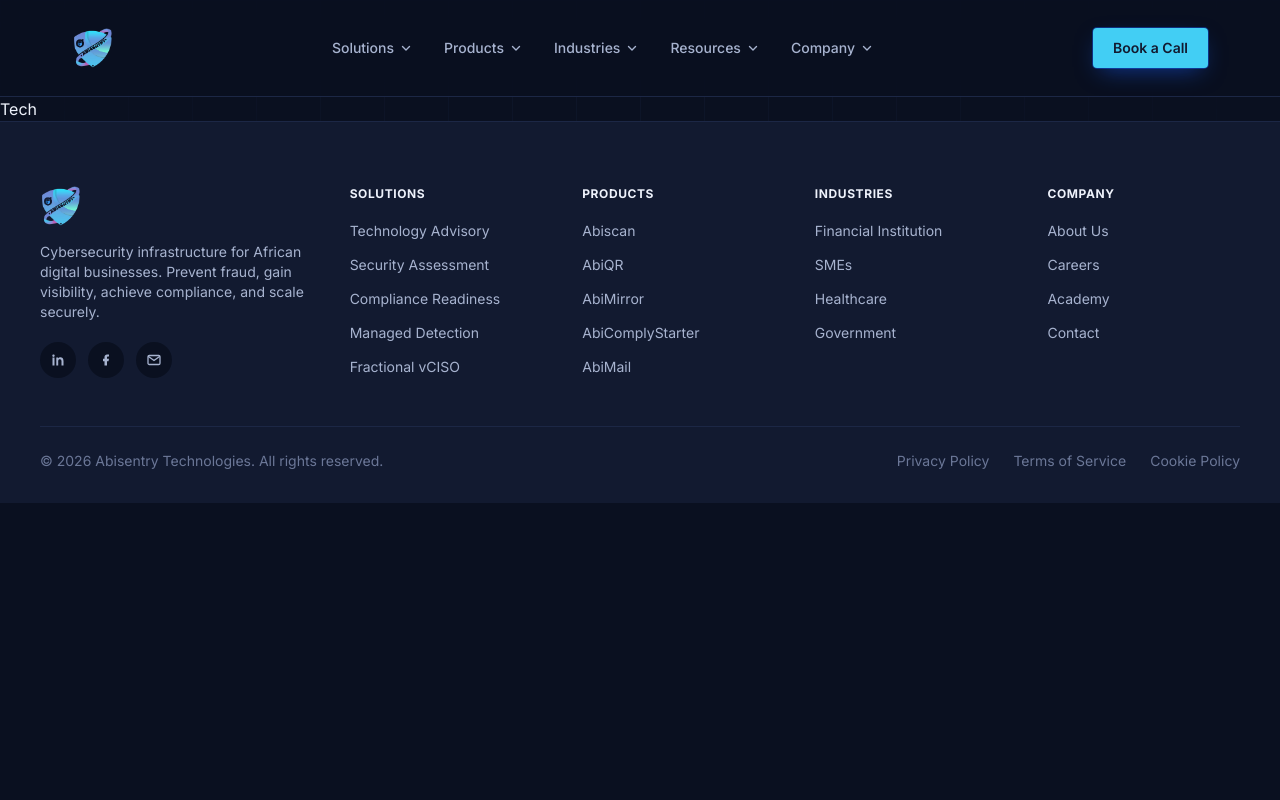
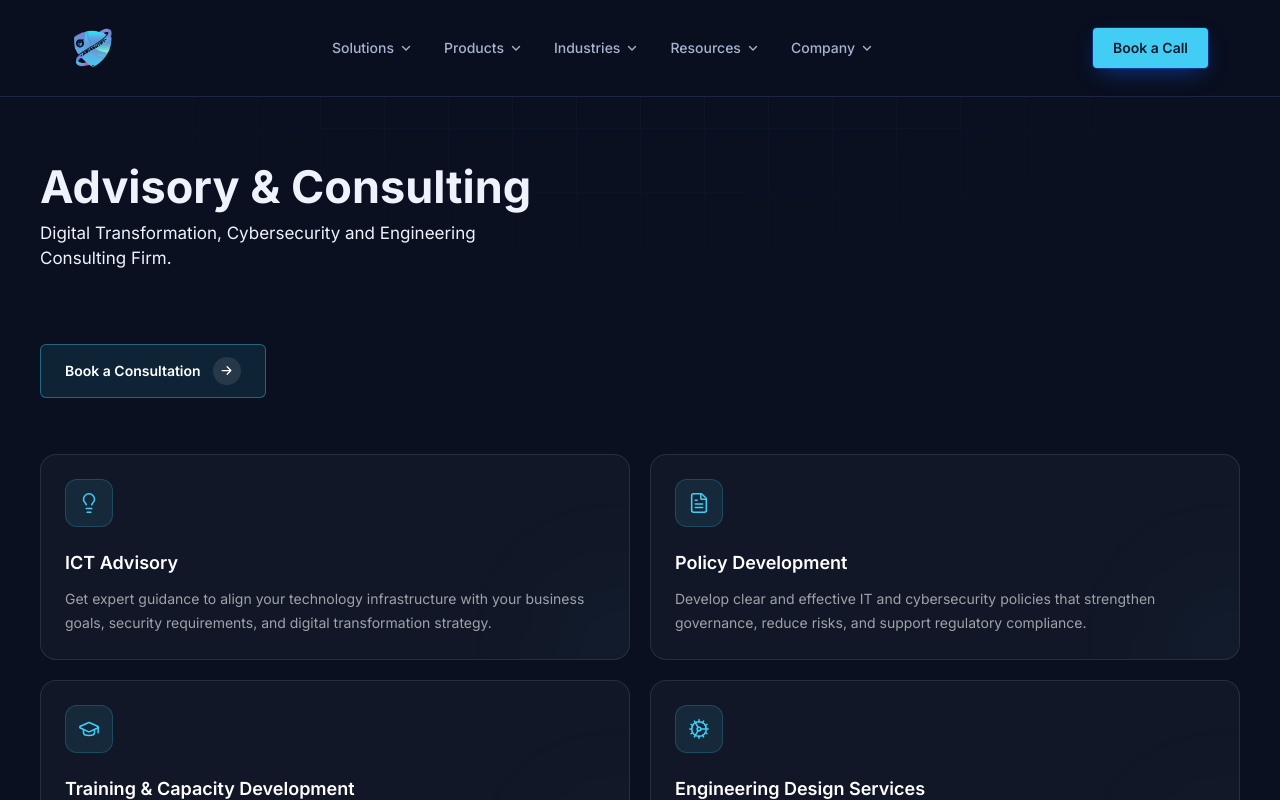
Before and after one commit to medinahakinsowon/abisentary, a React (Vite) app: page /techadvisor in a window 1280 px wide. Shown: the top 800 px of the page. Built offline with nearby package versions, Linux system fonts and the light colour scheme.

Commit message:
updated security assess page

```diff
--- a/src/components/HelperComponent.jsx
+++ b/src/components/HelperComponent.jsx
@@ -12,6 +12,7 @@
   body,
   center = false,
   className = "",
+  span,
 }) {
   return (
     <div
@@ -24,13 +25,13 @@
   );
 }
 
-export function PageHeader({ status, title, body }) {
+export function PageHeader({ status, title, body, span }) {
   return (
     <section className="px-8 pb-6 pt-14">
-      <div className="mx-auto max-w-content">
+      <div className="mx-auto max-w-content ">
         {status}
-        <h1 className="mt-4.5 max-w-2xl text-[32px] sm:text-[46px]">{title}</h1>
-        <p className="mb-0 max-w-lg text-[17px]">{body}</p>
+        <h1 className="mt-4.5 max-w-2xl text-[32px] sm:text-[45px] font-bold">{title}</h1>
+        <p className="mb-0 max-w-lg text-[17px]">{body} <span className="font-bold">{span}</span></p>
       </div>
     </section>
   );
--- a/src/pages/Contact.jsx
+++ b/src/pages/Contact.jsx
@@ -63,8 +63,9 @@
     <Layout>
       <PageHeader
         status={<StatusChip>Open channel</StatusChip>}
-        title="Let's talk about where you're exposed."
-        body="Whether it's a full audit or a quick question, tell us what's going on and we'll reply with next steps — not a sales pitch."
+        title="Request a Qoute."
+        body="Tell Us About Your Business And Security Need, Our Team Will Get back to You Within with a Tailored Proposal."
+        span="24 hours"
       />
 
       <section className="px-8 py-16">
@@ -132,7 +133,7 @@
               </div>
               <button
                 type="submit"
-                className="w-full rounded bg-signal-blue px-7 py-3.5 text-center text-[15px] font-semibold text-white shadow-[0_0_0_1px_rgba(21,93,252,0.4),0_8px_24px_-8px_rgba(21,93,252,0.6)] transition hover:-translate-y-px hover:bg-signal-blue-bright"
+                className="w-full rounded bg-signal-blue px-7 py-3.5 text-center text-[15px] font-semibold text-deep-steel shadow-[0_0_0_1px_rgba(21,93,252,0.4),0_8px_24px_-8px_rgba(21,93,252,0.6)] transition hover:-translate-y-px hover:bg-signal-blue-bright"
               >
                 Send message
               </button>
--- a/src/pages/SecurityAssess.jsx
+++ b/src/pages/SecurityAssess.jsx
@@ -1,12 +1,128 @@
-import React from 'react'
-import Layout from '../layout/Layout'
+import React from "react";
+import Layout from "../layout/Layout";
+import { PageHeader } from "../components/HelperComponent";
+
+import {
+  Users,
+  AlertTriangle,
+  ShieldCheck,
+  FileCheck2,
+  ArrowRight,
+} from "lucide-react";
+
+const deliverables = [
+  "Executive Summary Report",
+  "Detailed Technical Findings",
+  "API and Web App Penetration Test Result",
+  "Cloud Architecture Review (AWS/GCP/Azure)",
+  "Remediation Roadmap",
+];
 
 const SecurityAssess = () => {
   return (
     <Layout>
-      <div>security</div>
+      <PageHeader
+        title="Security Assessment Sprint"
+        body="A Rapid, Deep-Dive penetration test and architecture review to identify critical vulnerabilities before attackers do."
+      />
+      <div className="mx-auto max-w-content">
+        <section className="px-8 py-12">
+          {/* WHO IS IT FOR */}
+          <div className="grid gap-8 border-b border-white/10 py-14 md:grid-cols-[280px_1fr]">
+            <div>
+              <div className="flex items-center gap-3 text-sm font-semibold uppercase tracking-[0.18em] text-signal-blue">
+                <Users size={17} />
+                Who is it for?
+              </div>
+            </div>
+
+            <div className="max-w-3xl">
+              <p className="text-lg leading-8 text-white/65">
+                This service is designed for organizations, business leaders,
+                and technology teams that need expert guidance to make better
+                technology decisions, improve their digital infrastructure,
+                strengthen security, and align technology investments with their
+                overall business objectives.
+              </p>
+            </div>
+          </div>
+          {/* THE PROBLEM */}
+          <div className="grid gap-8 border-b border-white/10 py-14 md:grid-cols-[280px_1fr]">
+            <div>
+              <div className="flex items-center gap-3 text-sm font-semibold uppercase tracking-[0.18em] text-signal-blue">
+                <AlertTriangle size={17} />
+                The Problem
+              </div>
+            </div>
+
+            <div className="max-w-3xl">
+              <p className="text-lg leading-8 text-white/65">
+                Organizations often face complex technology challenges without
+                having the right strategic direction or technical expertise to
+                address them effectively. Poorly aligned systems, inefficient
+                processes, security gaps, and unclear technology priorities can
+                increase operational costs, create unnecessary risks, and limit
+                business growth.
+              </p>
+            </div>
+          </div>
+          {/* THE OUTCOME */}
+          <div className="grid gap-8 border-b border-white/10 py-14 md:grid-cols-[280px_1fr]">
+            <div>
+              <div className="flex items-center gap-3 text-sm font-semibold uppercase tracking-[0.18em] text-signal-blue">
+                <ShieldCheck size={17} />
+                The Outcome
+              </div>
+            </div>
+
+            <div className="max-w-3xl">
+              <p className="text-lg leading-8 text-white/65">
+                Our approach provides organizations with clearer technology
+                direction, stronger governance, improved operational efficiency,
+                and a practical roadmap for building secure and scalable
+                technology environments that support long-term business growth.
+              </p>
+            </div>
+          </div>
+          {/* DELIVERABLES */}
+          <div className="grid gap-8 py-14 md:grid-cols-[280px_1fr]">
+            <div>
+              <div className="flex items-center gap-3 text-sm font-semibold uppercase tracking-[0.18em] text-signal-blue">
+                <FileCheck2 size={17} />
+                Highlight Deliverables
+              </div>
+            </div>
+
+            <div className="grid max-w-4xl gap-3 sm:grid-cols-2">
+              {deliverables.map((item, index) => (
+                <div
+                  key={item}
+                  className={`group flex items-start gap-4 rounded-xl border border-white/10 bg-white/[0.025] p-5 transition-all duration-300 hover:border-signal-blue/40 hover:bg-signal-blue/[0.05] ${
+                    index === deliverables.length - 1 ? "sm:col-span-2" : ""
+                  }`}
+                >
+                  <div className="flex h-8 w-8 shrink-0 items-center justify-center rounded-lg bg-signal-blue/10 text-sm font-semibold text-signal-blue">
+                    {String(index + 1).padStart(2, "0")}
+                  </div>
+
+                  <div className="flex flex-1 items-center justify-between gap-4">
+                    <span className="text-sm font-medium leading-6 text-white/80">
+                      {item}
+                    </span>
+
+                    <ArrowRight
+                      size={17}
+                      className="shrink-0 text-white/20 transition-all duration-300 group-hover:translate-x-1 group-hover:text-signal-blue"
+                    />
+                  </div>
+                </div>
+              ))}
+            </div>
+          </div>
+        </section>
+      </div>
     </Layout>
   );
-}
+};
 
-export default SecurityAssess
+export default SecurityAssess;
--- a/src/pages/TechAdvisor.jsx
+++ b/src/pages/TechAdvisor.jsx
@@ -1,10 +1,106 @@
 import React from 'react'
 import Layout from '../layout/Layout'
+import { PageHeader } from '../components/HelperComponent';
+
+
+
+import { Lightbulb, FileText, GraduationCap, Cog } from "lucide-react";
+
+const cards = [
+  {
+    title: "ICT Advisory",
+    description:
+      "Get expert guidance to align your technology infrastructure with your business goals, security requirements, and digital transformation strategy.",
+    icon: Lightbulb,
+  },
+  {
+    title: "Policy Development",
+    description:
+      "Develop clear and effective IT and cybersecurity policies that strengthen governance, reduce risks, and support regulatory compliance.",
+    icon: FileText,
+  },
+  {
+    title: "Training & Capacity Development",
+    description:
+      "Build stronger teams through practical training and capacity development designed to improve cybersecurity awareness, skills, and performance.",
+    icon: GraduationCap,
+  },
+  {
+    title: "Engineering Design Services",
+    description:
+      "Design reliable and secure technology solutions tailored to your organization's infrastructure, operational needs, and long-term objectives.",
+    icon: Cog,
+  },
+];
 
 const TechAdvisor = () => {
   return (
     <Layout>
-      <div>Tech</div>
+      <PageHeader
+        title="Advisory & Consulting"
+        body="Digital Transformation, Cybersecurity and Engineering Consulting Firm."
+      />
+
+      <section className="px-8 py-12">
+        <div className="mx-auto max-w-content">
+          <button className="group inline-flex items-center gap-3 rounded-md border border-signal-blue/40 bg-signal-blue/10 px-6 py-3 text-sm font-semibold text-white backdrop-blur-sm transition-all duration-300 hover:border-signal-blue hover:bg-signal-blue hover:shadow-[0_0_25px_rgba(21,93,252,0.3)]">
+            <span>Book a Consultation</span>
+
+            <span className="flex h-7 w-7 items-center justify-center rounded-full bg-white/10 transition-all duration-300 group-hover:bg-white/20">
+              <svg
+                width="15"
+                height="15"
+                viewBox="0 0 24 24"
+                fill="none"
+                className="transition-transform duration-300 group-hover:translate-x-0.5"
+              >
+                <path
+                  d="M5 12H19M13 6L19 12L13 18"
+                  stroke="currentColor"
+                  strokeWidth="2"
+                  strokeLinecap="round"
+                  strokeLinejoin="round"
+                />
+              </svg>
+            </span>
+          </button>
+
+          <div className="grid grid-cols-1 mt-14 gap-5 sm:grid-cols-1 lg:grid-cols-2">
+            {cards.map((card) => {
+              const Icon = card.icon;
+
+              return (
+                <div
+                  key={card.title}
+                  className="group relative overflow-hidden rounded-2xl border border-white/10 bg-white/[0.03] p-6 transition-all duration-300 hover:-translate-y-1 hover:border-signal-blue/40 hover:bg-signal-blue/[0.05] hover:shadow-[0_15px_40px_-20px_rgba(21,93,252,0.5)]"
+                >
+                  {/* Icon */}
+                  <div className="mb-6 flex h-12 w-12 items-center justify-center rounded-xl border border-signal-blue/20 bg-signal-blue/10 text-signal-blue transition-all duration-300 group-hover:border-signal-blue/40 group-hover:bg-signal-blue/20">
+                    <Icon
+                      size={22}
+                      strokeWidth={1.7}
+                      className="transition-transform duration-300 group-hover:scale-110"
+                    />
+                  </div>
+
+                  {/* Content */}
+                  <h3 className="mb-3 text-lg font-semibold leading-snug text-white">
+                    {card.title}
+                  </h3>
+
+                  <p className="text-sm leading-6 text-white/60">
+                    {card.description}
+                  </p>
+
+
+                  {/* Subtle hover glow */}
+                  <div className="pointer-events-none absolute -bottom-10 -right-10 h-24 w-24 rounded-full bg-signal-blue/10 blur-3xl transition-all duration-500 group-hover:bg-signal-blue/20" />
+                </div>
+              );
+            })}
+          </div>
+        </div>
+      </section>
     </Layout>
   );
 }
```
